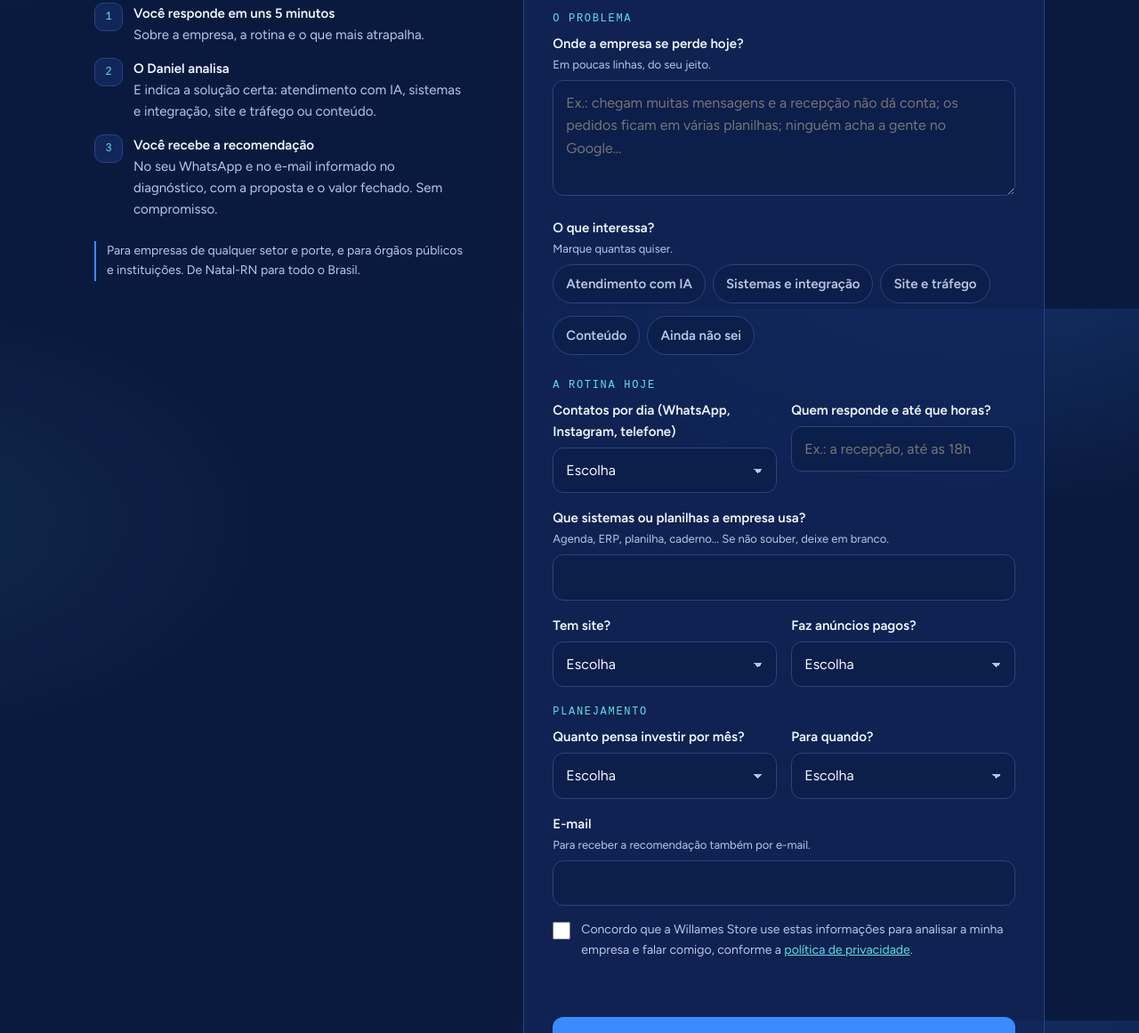
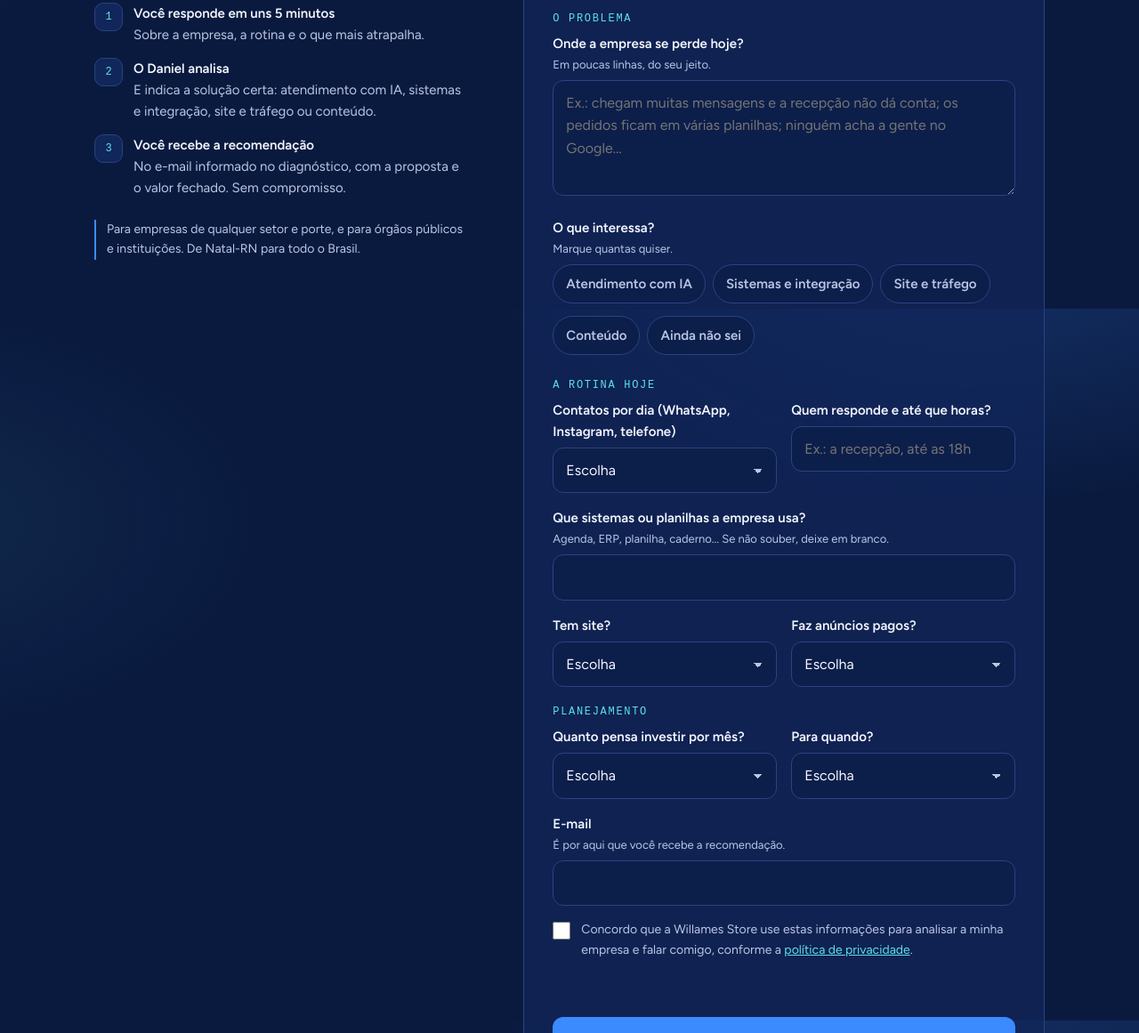
Before and after one commit to DanielWillames/danielwillames.github.io, a plain HTML site: page diagnostico.html in a window 1280 px wide. Shown: the part 453-1614 px from the top of the page at 89% size. Drawn offline with Linux system fonts and the light colour scheme; a web font is replaced by a local one.

Commit message:
Diagnóstico: recomendação só por e-mail (campo obrigatório)

```diff
--- a/diagnostico.html
+++ b/diagnostico.html
@@ -94,7 +94,7 @@ button:disabled { opacity: .6; cursor: wait; }
     <ol class="steps">
       <li><span class="n">1</span><div><b>Você responde em uns 5 minutos</b>Sobre a empresa, a rotina e o que mais atrapalha.</div></li>
       <li><span class="n">2</span><div><b>O Daniel analisa</b>E indica a solução certa: atendimento com IA, sistemas e integração, site e tráfego ou conteúdo.</div></li>
-      <li><span class="n">3</span><div><b>Você recebe a recomendação</b>No seu WhatsApp e no e-mail informado no diagnóstico, com a proposta e o valor fechado. Sem compromisso.</div></li>
+      <li><span class="n">3</span><div><b>Você recebe a recomendação</b>No e-mail informado no diagnóstico, com a proposta e o valor fechado. Sem compromisso.</div></li>
     </ol>
     <p class="note">Para empresas de qualquer setor e porte, e para órgãos públicos e instituições. De Natal-RN para todo o Brasil.</p>
   </section>
@@ -163,7 +163,7 @@ button:disabled { opacity: .6; cursor: wait; }
           <div><label for="prazo">Para quando?</label>
             <select id="prazo" name="Prazo"><option value="">Escolha</option><option>O quanto antes</option><option>Nos próximos 30 dias</option><option>Nos próximos 3 meses</option><option>Só pesquisando</option></select></div>
         </div>
-        <div><label for="email">E-mail <span class="hint">Para receber a recomendação também por e-mail.</span></label><input id="email" name="E-mail" type="email" autocomplete="email"></div>
+        <div><label for="email">E-mail <span class="hint">É por aqui que você recebe a recomendação.</span></label><input id="email" name="E-mail" type="email" autocomplete="email" required></div>
         <label class="check"><input type="checkbox" id="lgpd" required><span>Concordo que a Willames Store use estas informações para analisar a minha empresa e falar comigo, conforme a <a href="politica-de-privacidade.html" target="_blank" rel="noopener">política de privacidade</a>.</span></label>
       </fieldset>
 
@@ -189,7 +189,7 @@ button:disabled { opacity: .6; cursor: wait; }
   const confere = () => {
     err.textContent = '';
     const falta = [...f.querySelectorAll('[required]')].find(el => el.type === 'checkbox' ? !el.checked : !el.value.trim());
-    if (falta) { err.textContent = falta.id === 'lgpd' ? 'Marque a concordância para enviar.' : 'Preencha os campos obrigatórios: nome, WhatsApp, empresa, setor e onde a empresa se perde.'; falta.focus(); return null; }
+    if (falta) { err.textContent = falta.id === 'lgpd' ? 'Marque a concordância para enviar.' : 'Preencha os campos obrigatórios: nome, WhatsApp, empresa, setor, onde a empresa se perde e e-mail.'; falta.focus(); return null; }
     if (f.botcheck.value) return null;
     const d = {};
     new FormData(f).forEach((v, k) => { if (k === 'botcheck') return; d[k] = d[k] ? d[k] + ', ' + v : v; });
```
